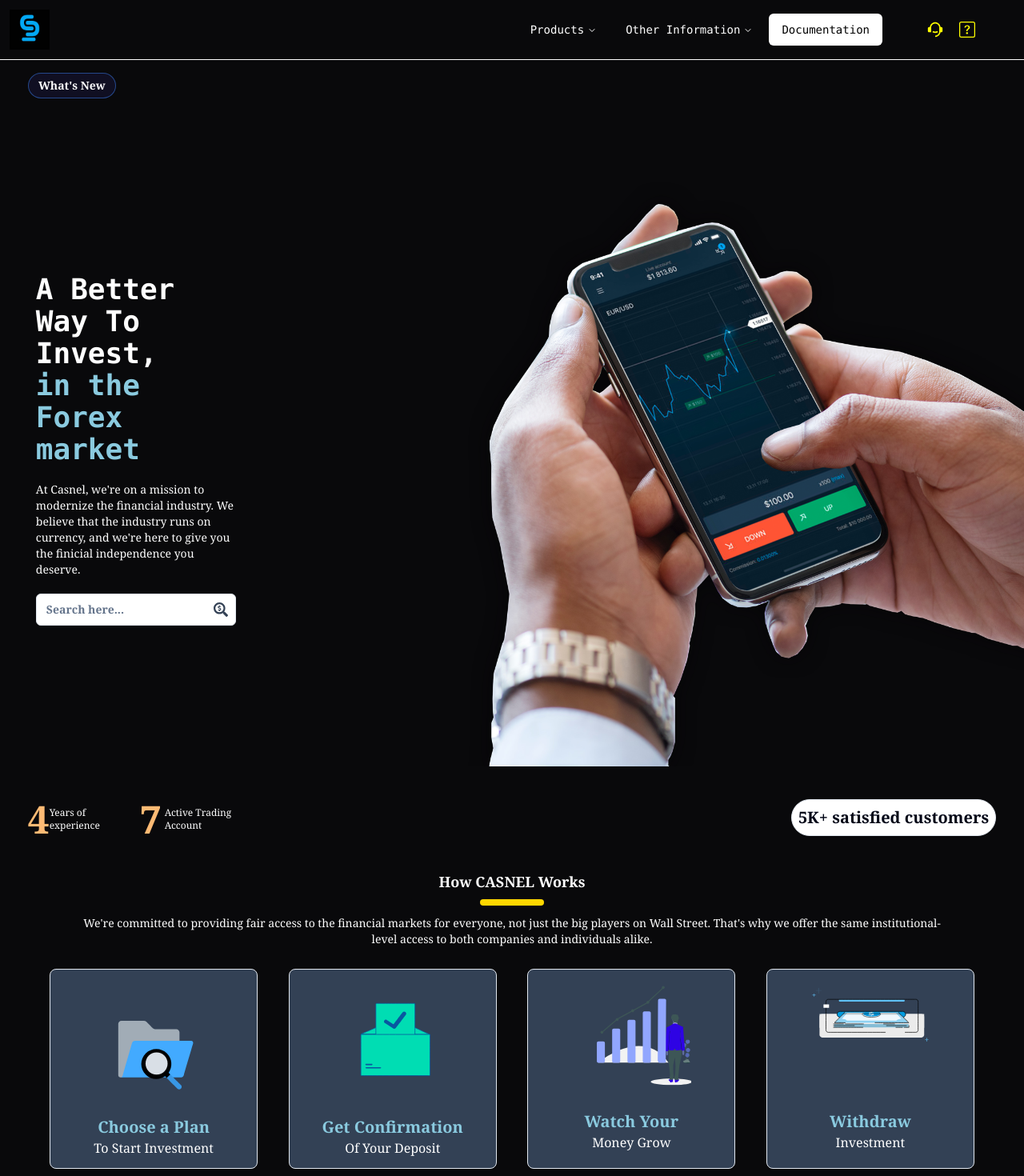
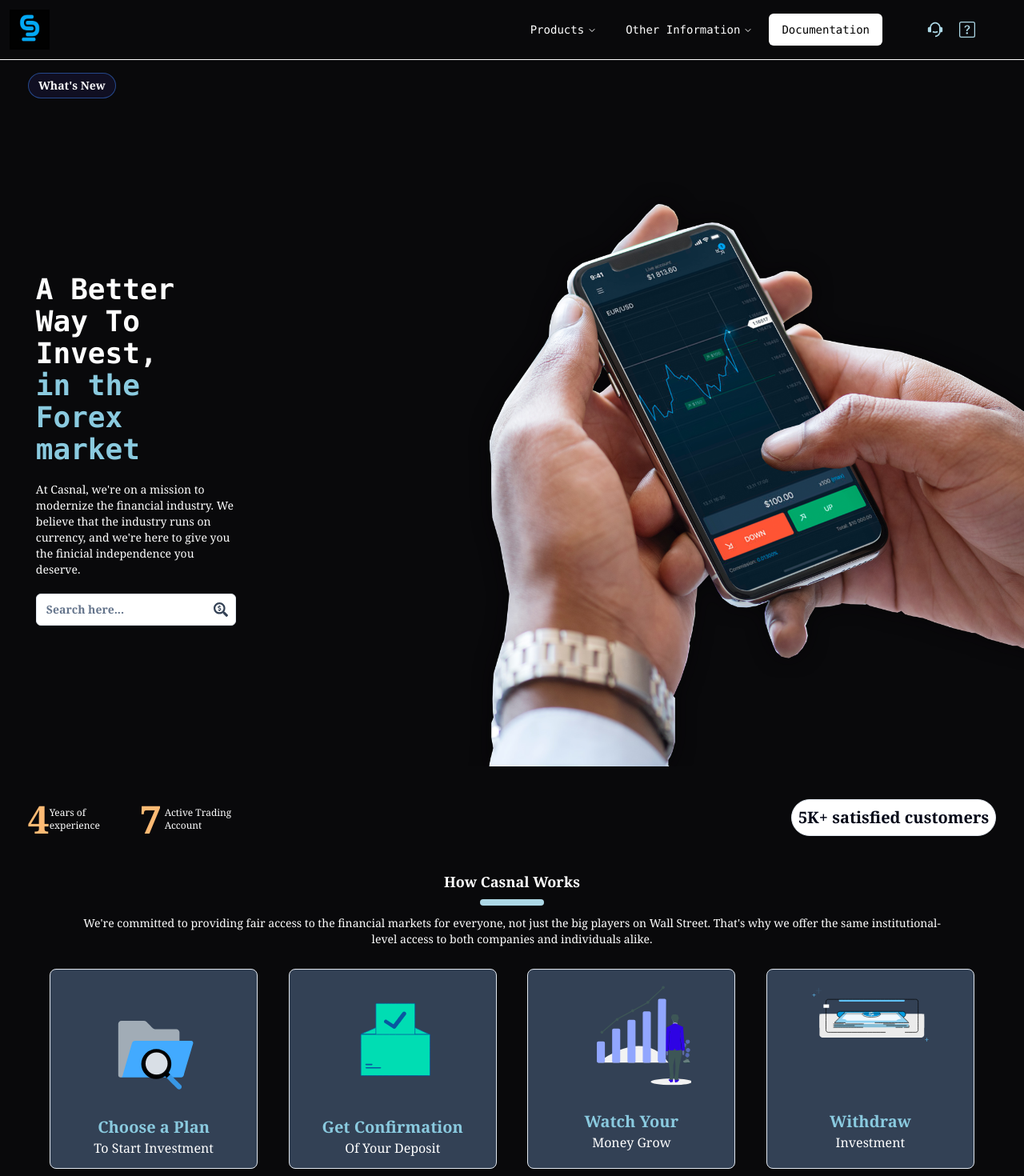
Before and after one commit to nathjoeetim/Cosfe.fx, a Next.js app: page / in a window 1280 px wide. Shown: the top 1470 px of the page at 80% size. Built offline with nearby package versions, Linux system fonts and the light colour scheme.

Commit message:
changed typo

```diff
--- a/src/app/layout.tsx
+++ b/src/app/layout.tsx
@@ -101,7 +101,7 @@
                           {" "}
                           <RiCustomerService2Fill
                             size={20}
-                            color="yellow"
+                            color="lightblue"
                             className="cursor-pointer"
                           />
                         </TooltipTrigger>
@@ -117,7 +117,7 @@
                           {" "}
                           <BsQuestionSquare
                             size={20}
-                            color="yellow"
+                            color="lightblue"
                             className="cursor-pointer"
                           />
                         </TooltipTrigger>
--- a/src/app/page.tsx
+++ b/src/app/page.tsx
@@ -33,7 +33,7 @@
             <CustomText> in the Forex market </CustomText>
           </span>
           <span className="font-normal text-sm">
-            At Casnel, we&apos;re on a mission to modernize the financial
+            At Casnal, we&apos;re on a mission to modernize the financial
             industry. We believe that the industry runs on currency, and
             we&apos;re here to give you the finicial independence you deserve.
           </span>
--- a/src/components/howWeWork.tsx
+++ b/src/components/howWeWork.tsx
@@ -34,7 +34,7 @@
     <div className="flex flex-col gap-3 py-10 justify-center item-center W-[95%] mx-2">
       <HeaderWrapper className="gap-2 ">
         <h5 className="flex flex-row text-white text-lg font-semibold gap-2">
-          How CASNEL Works
+          How Casnal Works
         </h5>
         <UnderLine />
       </HeaderWrapper>
--- a/src/components/underline.tsx
+++ b/src/components/underline.tsx
@@ -1,7 +1,7 @@
 function UnderLine() {
   return (
     <div
-      style={{ backgroundColor: "gold" }}
+      style={{ backgroundColor: "lightblue" }}
       className="flex felx-row w-20 h-2 rounded-lg
 	"
     ></div>
```
